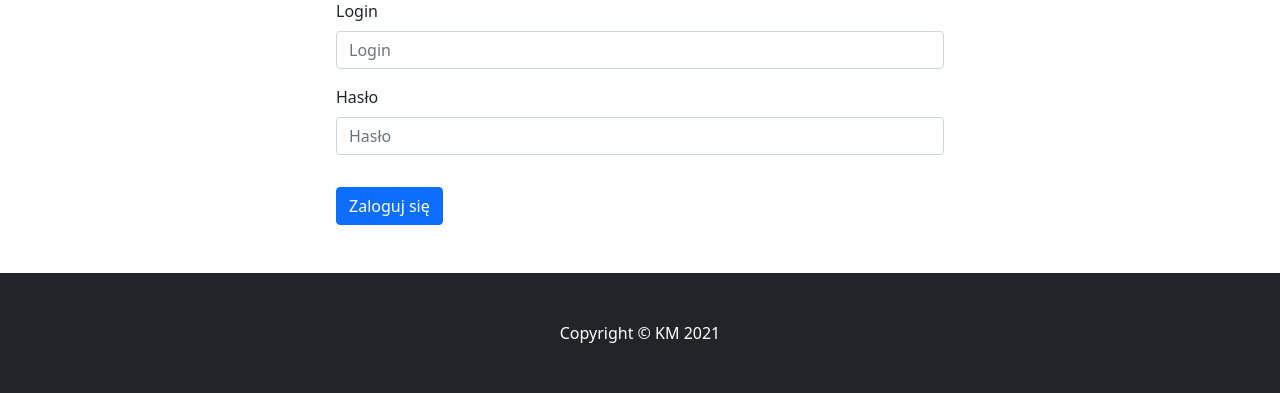
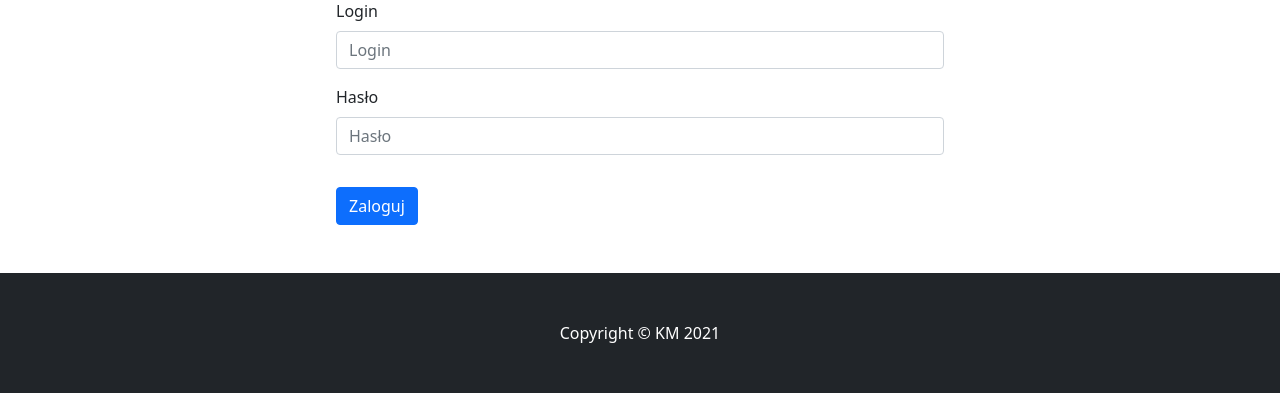
Before and after one commit to KMatyjaszczyk/uslugi_transportowe_strona, a PHP site: page /login.php in a window 1280 px wide. Shown: the part 591-984 px from the top of the page. Run offline with PHP 8.4, Linux system fonts and the light colour scheme.

Commit message:
Small label changes

```diff
--- a/login.php
+++ b/login.php
@@ -63,7 +63,7 @@
                             <input type="text" class="form-control mb-3" id="password" name="password" placeholder="Hasło">
                             <!-- submit -->
                             <div class="row"></div>
-                            <input type="submit" id="login" name="login" value="Zaloguj się" class="btn btn-primary mt-3">
+                            <input type="submit" id="login" name="login" value="Zaloguj" class="btn btn-primary mt-3">
                         </form>
                     </div>
                 </div>
```
